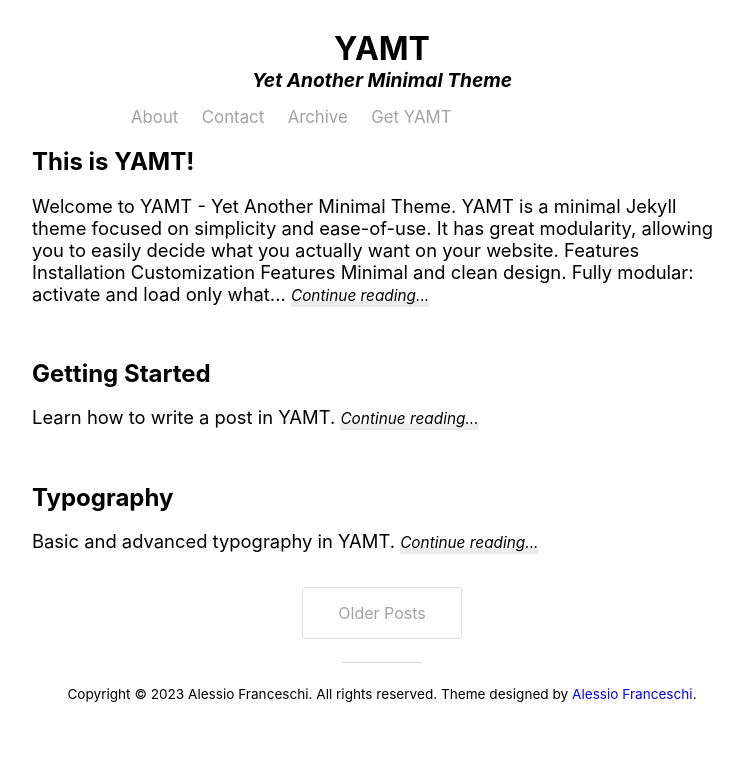
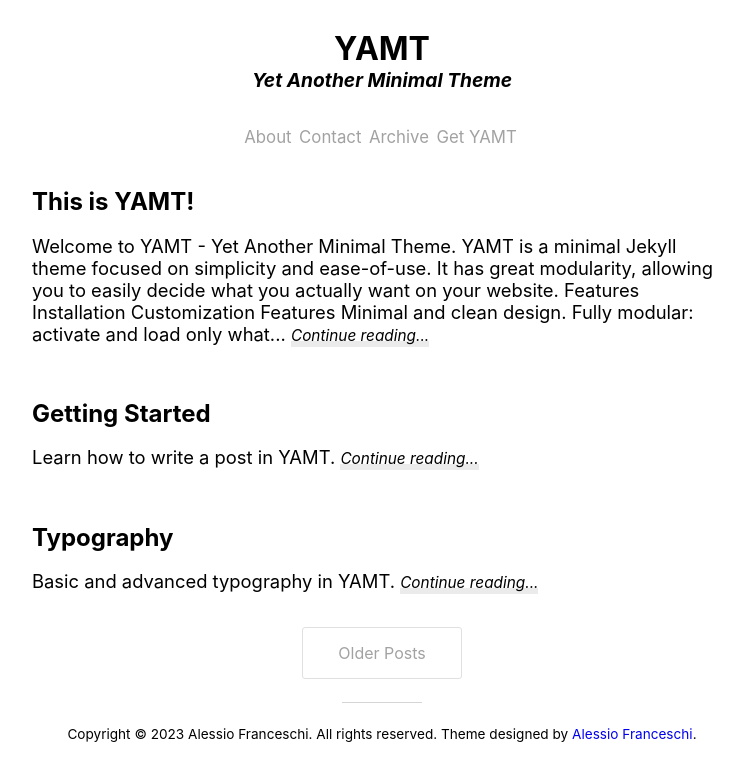
Before and after one commit to ICOTRT2024/Crow-Moon.github.io, a Jekyll site: the page built from index.html, in a window 1280 px wide. Shown: the top 781 px of the page, without its empty margins (258-1001 px from the left). Built offline with Jekyll 4.4.1, drawn with Linux system fonts in a browser that asks for light colours; nearby versions of some CDN libraries; the list of posts is cut into pages by our own code.

Commit message:
change subheader

```diff
--- a/_sass/header.scss
+++ b/_sass/header.scss
@@ -33,7 +33,10 @@ header{
         }
     }
     #subheader{
-        display: block;
+        display: flex;
+        justify-content: center;
+        align-items: center;
+         height: 60px;
         margin-top: 15px;
             .pages{
                 display: block;
--- a/assets/css/main.scss
+++ b/assets/css/main.scss
@@ -2,12 +2,3 @@
 ---
 
 @import "base", "typography", "header", "post", "home", "footer", "paginator", "scrollbar", "contact", "related-posts", "mobile";
-.subheader-links {
-  display: flex;
-  justify-content: space-between;
-  padding: 0 1rem;
-}
-
-.subheader-links a {
-  padding: 0.5rem;
-}
```
